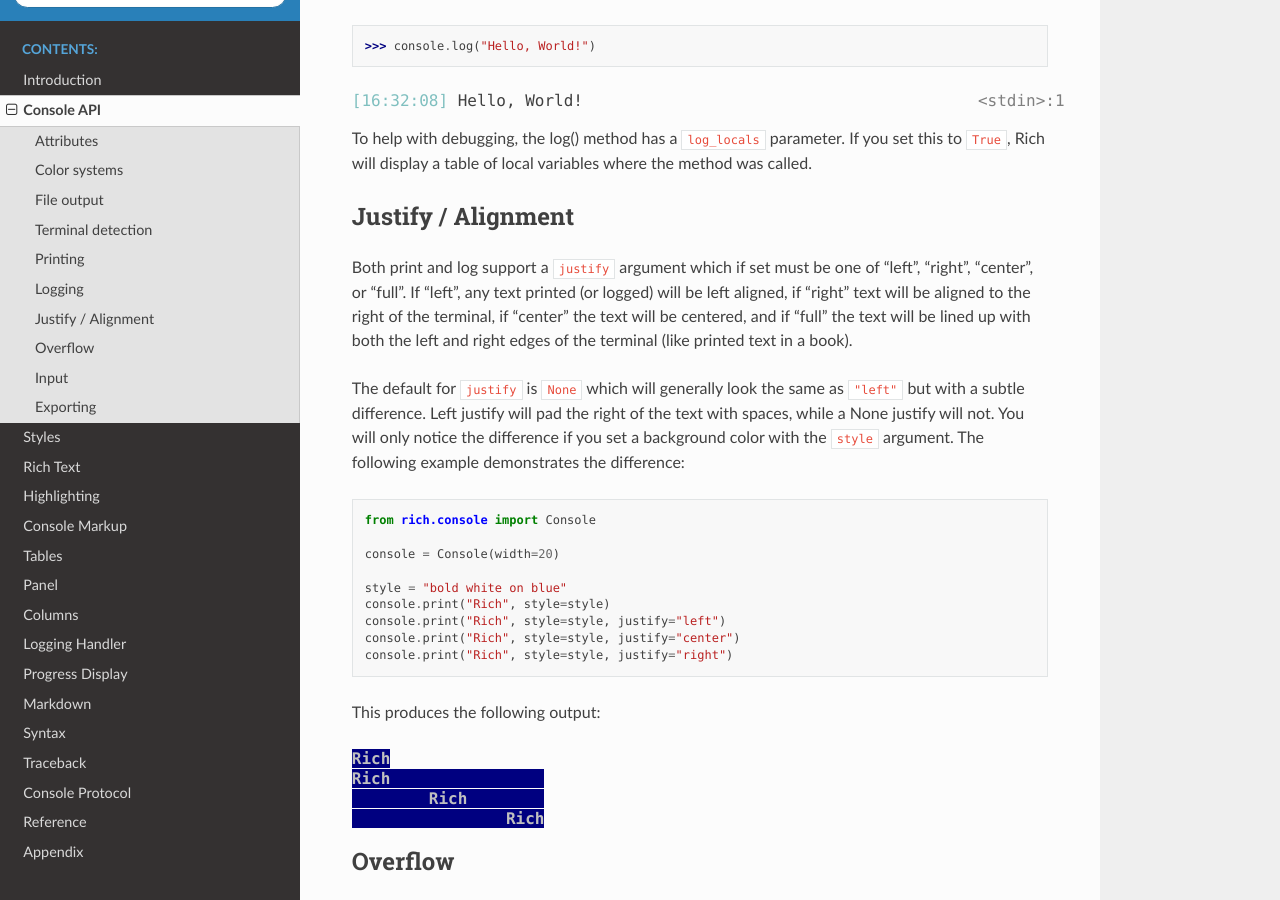
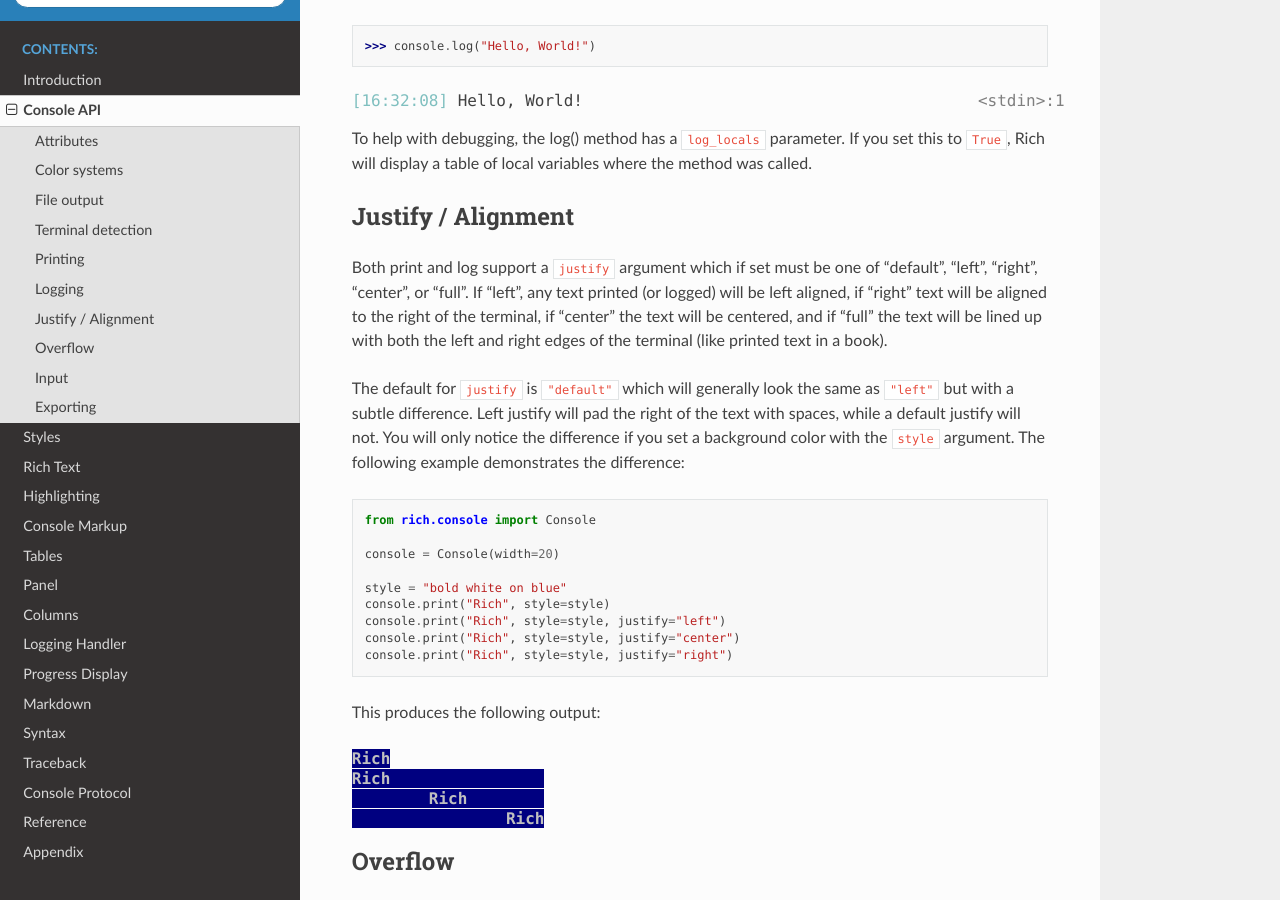
Before and after one commit to Textualize/rich, a Sphinx documentation site: the page built from docs/source/console.rst, in a window 1280 px wide and 900 px high, scrolled down 2322 px. Built offline with Sphinx 7.4.7 and the Read the Docs theme 2.0.0, drawn with Linux system fonts in a browser that asks for light colours.

Commit message:
no need to add justify

```diff
--- a/docs/source/console.rst
+++ b/docs/source/console.rst
@@ -91,9 +91,9 @@
 Justify / Alignment
 -------------------
 
-Both print and log support a ``justify`` argument which if set must be one of "left", "right", "center", or "full".  If "left", any text printed (or logged) will be left aligned, if "right" text will be aligned to the right of the terminal, if "center" the text will be centered, and if "full" the text will be lined up with both the left and right edges of the terminal (like printed text in a book).
+Both print and log support a ``justify`` argument which if set must be one of "default", "left", "right", "center", or "full".  If "left", any text printed (or logged) will be left aligned, if "right" text will be aligned to the right of the terminal, if "center" the text will be centered, and if "full" the text will be lined up with both the left and right edges of the terminal (like printed text in a book).
 
-The default for ``justify`` is ``None`` which will generally look the same as ``"left"`` but with a subtle difference. Left justify will pad the right of the text with spaces, while a None justify will not. You will only notice the difference if you set a background color with the ``style`` argument. The following example demonstrates the difference::
+The default for ``justify`` is ``"default"`` which will generally look the same as ``"left"`` but with a subtle difference. Left justify will pad the right of the text with spaces, while a default justify will not. You will only notice the difference if you set a background color with the ``style`` argument. The following example demonstrates the difference::
 
     from rich.console import Console
 
```
Also changed, not shown: CHANGELOG.md (+2 -0 lines), 1 other file.
